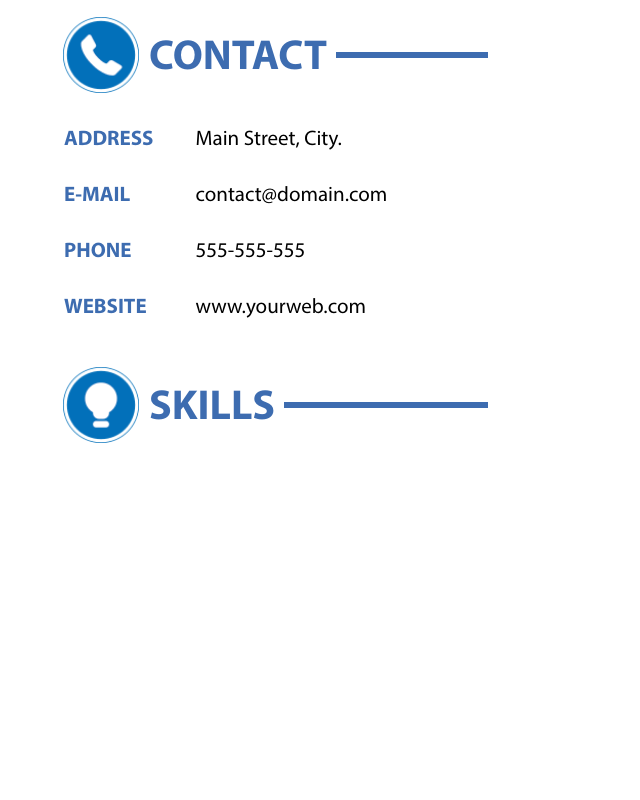
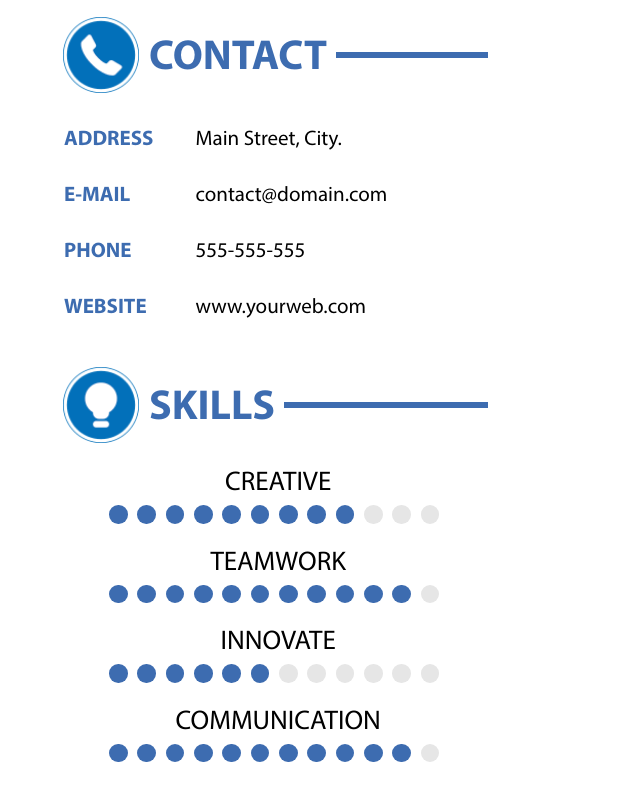
Before and after one commit to MorganaLF/portfolio, a website built with webpack: page src/index.pug in a window 1280 px wide. Shown: the part 955-1755 px from the top of the page, without its empty margins (0-640 px from the left). Before the commit the page ends 1476 px from the top, so only its background shows below. Built offline with nearby package versions, Linux system fonts and the light colour scheme; files whose address does not match are found by name.

Commit message:
Верстка компонента Progress-bar

```diff
--- /dev/null
+++ b/src/column/progress-bar/progress-bar.pug
@@ -0,0 +1,61 @@
+.progress-bar.skills__progress-bar
+    .progress-bar__item
+        .progress-bar__title CREATIVE
+        .progress-bar__indicator
+            .progress-bar__indicator--item.progress-bar__indicator--item_full
+            .progress-bar__indicator--item.progress-bar__indicator--item_full
+            .progress-bar__indicator--item.progress-bar__indicator--item_full
+            .progress-bar__indicator--item.progress-bar__indicator--item_full
+            .progress-bar__indicator--item.progress-bar__indicator--item_full
+            .progress-bar__indicator--item.progress-bar__indicator--item_full
+            .progress-bar__indicator--item.progress-bar__indicator--item_full
+            .progress-bar__indicator--item.progress-bar__indicator--item_full
+            .progress-bar__indicator--item.progress-bar__indicator--item_full
+            .progress-bar__indicator--item
+            .progress-bar__indicator--item
+            .progress-bar__indicator--item
+    .progress-bar__item
+        .progress-bar__title TEAMWORK
+        .progress-bar__indicator
+            .progress-bar__indicator--item.progress-bar__indicator--item_full
+            .progress-bar__indicator--item.progress-bar__indicator--item_full
+            .progress-bar__indicator--item.progress-bar__indicator--item_full
+            .progress-bar__indicator--item.progress-bar__indicator--item_full
+            .progress-bar__indicator--item.progress-bar__indicator--item_full
+            .progress-bar__indicator--item.progress-bar__indicator--item_full
+            .progress-bar__indicator--item.progress-bar__indicator--item_full
+            .progress-bar__indicator--item.progress-bar__indicator--item_full
+            .progress-bar__indicator--item.progress-bar__indicator--item_full
+            .progress-bar__indicator--item.progress-bar__indicator--item_full
+            .progress-bar__indicator--item.progress-bar__indicator--item_full
+            .progress-bar__indicator--item
+    .progress-bar__item
+        .progress-bar__title INNOVATE
+        .progress-bar__indicator
+            .progress-bar__indicator--item.progress-bar__indicator--item_full
+            .progress-bar__indicator--item.progress-bar__indicator--item_full
+            .progress-bar__indicator--item.progress-bar__indicator--item_full
+            .progress-bar__indicator--item.progress-bar__indicator--item_full
+            .progress-bar__indicator--item.progress-bar__indicator--item_full
+            .progress-bar__indicator--item.progress-bar__indicator--item_full
+            .progress-bar__indicator--item
+            .progress-bar__indicator--item
+            .progress-bar__indicator--item
+            .progress-bar__indicator--item
+            .progress-bar__indicator--item
+            .progress-bar__indicator--item
+    .progress-bar__item
+        .progress-bar__title COMMUNICATION
+        .progress-bar__indicator
+            .progress-bar__indicator--item.progress-bar__indicator--item_full
+            .progress-bar__indicator--item.progress-bar__indicator--item_full
+            .progress-bar__indicator--item.progress-bar__indicator--item_full
+            .progress-bar__indicator--item.progress-bar__indicator--item_full
+            .progress-bar__indicator--item.progress-bar__indicator--item_full
+            .progress-bar__indicator--item.progress-bar__indicator--item_full
+            .progress-bar__indicator--item.progress-bar__indicator--item_full
+            .progress-bar__indicator--item.progress-bar__indicator--item_full
+            .progress-bar__indicator--item.progress-bar__indicator--item_full
+            .progress-bar__indicator--item.progress-bar__indicator--item_full
+            .progress-bar__indicator--item.progress-bar__indicator--item_full
+            .progress-bar__indicator--item
--- /dev/null
+++ b/src/column/progress-bar/progress-bar.styl
@@ -0,0 +1,25 @@
+@import "/../../stylus/variables"
+
+.progress-bar
+  &__title
+    margin: 0 0 5px 8px
+    font-size 27px
+    text-align: center
+  &__indicator
+    display: flex
+    &--item
+      width: 5.76%
+      margin: 0 1.5% 24px
+      border-radius: 50%
+      background: grey
+      overflow: hidden
+      &:first-child
+        margin-left: 0
+      &:last-child
+        margin-right: 0
+      &:before
+        content: ''
+        float: left
+        padding-top: 100%
+      &_full
+        background: accent-color
--- a/src/column/skills/skills.pug
+++ b/src/column/skills/skills.pug
@@ -1,3 +1,4 @@
 section.skills
     include ../subtitle-group/subtitle-group
     +title('skills')(class="subtitle-group__icon_skills")
+    include ../progress-bar/progress-bar
--- a/src/column/skills/skills.styl
+++ b/src/column/skills/skills.styl
@@ -0,0 +1,5 @@
+.skills
+  &__progress-bar
+    width: 330px
+    margin: 0 auto
+    padding-top: 25px
--- a/src/stylus/main.styl
+++ b/src/stylus/main.styl
@@ -6,3 +6,4 @@
 @import "../column/profile"
 @import "../column/contact"
 @import "../column/skills"
+@import "../column/progress-bar"
```
